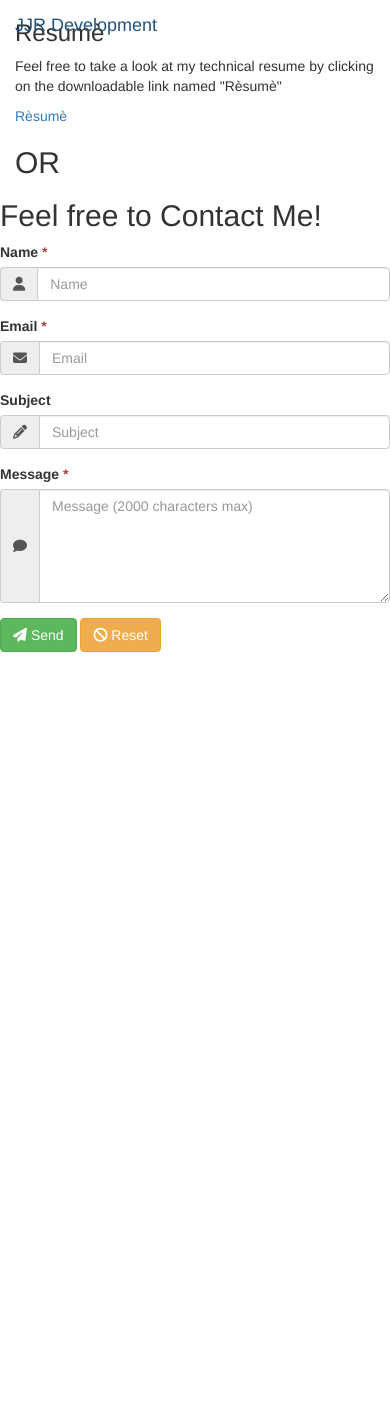
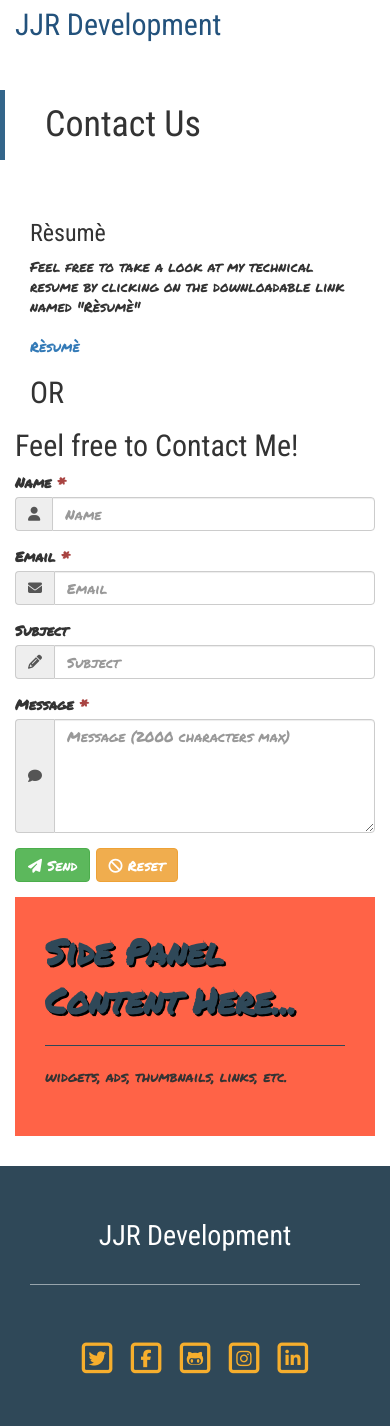
Before and after one commit to JosephBlu/portfolio_pwp, a PHP site: page /contact/index.php in a window 390 px wide; the page is wider, and only the part inside the window is pictured. Before the commit the page ends 652 px from the top of that part, so only its background shows below. Run offline with PHP 8.4, Linux system fonts and the light colour scheme; some libraries are stand-ins or nearby versions.

Commit message:
completed the theme.css sheet and the social media hyperlinks on the footer.php

```diff
--- a/public_html/contact/index.php
+++ b/public_html/contact/index.php
@@ -8,9 +8,18 @@ require_once(dirname(__DIR__) . "/php/partials/head-utils.php");
 ?>
 
 
-<body>
-	<!-- insert header and navbar -->
-	<?php require_once(dirname(__DIR__) . "/php/partials/header.php");?>
+<body class="sfooter content-layout">
+	<div class="sfooter-content">
+
+		<!-- insert header and navbar -->
+		<?php require_once(dirname(__DIR__) . "/php/partials/header.php");?>
+
+		<!-- begin main content page layout -->
+		<main class="container p-t-nav">
+
+			<!-- insert the page title up top -->
+			<?php require_once(dirname(__DIR__) . "/php/partials/page-title.php");?>
+
 
 	<!-- this is the contact Page-->
 <div class="jumbotron-contact">
@@ -77,6 +86,21 @@ require_once(dirname(__DIR__) . "/php/partials/head-utils.php");
 					<div class="col-xs-12">
 						<div id="output-area"></div>
 					</div>
-				</div>
-				</body class="font">
-				</body>
+				</div><!--/.content-panel-->
+			</div><!--/.content-wrap-->
+
+			<!-- side panel -->
+			<div class="col-sm-3 col-sm-pull-9 side-panel">
+				<?php require_once(dirname(__DIR__) . "/php/partials/side-panel.php");?>
+			</div>
+
+		</div><!--/.row-flex-->
+		</main>
+
+	</div><!--/.sfooter-content-->
+
+	<!-- insert footer -->
+	<?php require_once(dirname(__DIR__) . "/php/partials/footer.php");?>
+
+</body>
+</html>
--- a/public_html/css/theme.css
+++ b/public_html/css/theme.css
@@ -27,9 +27,242 @@ h1, .h1,
 h2, .h2,
 h3, .h3,
 h4, .h4 {
-	font-family: 'Roboto', sans-serif;
+	font-family: 'Roboto Condensed', sans-serif;
 }
 
 .lead {
 	font-weight: 300;
 }
+
+/****************************************
+* Main Navbar
+*****************************************/
+
+nav.navbar {
+	-webkit-transition: all 500ms ease;
+	-moz-transition: all 500ms ease;
+	-ms-transition: all 500ms ease;
+	-o-transition: all 500ms ease;
+	transition: all 500ms ease;
+}
+
+.navbar-brand {
+	font-family: 'Roboto Condensed', sans-serif;
+}
+
+.navbar-default {
+	background-color: ghostwhite;
+}
+
+/*custom nav-bar-inverse overrides*/
+.navbar-inverse .navbar-brand {
+	color: white;
+}
+
+.navbar-inverse .navbar-nav>li>a {
+	color: ghostwhite;
+ }
+
+.navbar-inverse .navbar-brand:focus,
+.navbar-inverse .navbar-brand:hover,
+.navbar-inverse .navbar-nav>li>a:focus,
+.navbar-inverse .navbar-nav>li>a:hover {
+	color: black;
+}
+
+/* embiggen nav on med and lrg screens only*/
+@media only screen and (min-width: 992px) {
+	nav.navbar {
+		padding: 40px 0;
+	}
+}
+
+.navbar-inverse {
+	background-color: transparent;
+	border-bottom: 1px solid rgba(255,255,255,0.2);
+}
+
+.navbar-brand{
+	font-size: 3rem;
+}
+
+/****************************************
+* Home Page - Welcome
+*****************************************/
+
+.welcome {
+	background: url("../images/beach.jpg") no-repeat center center;
+	/*background-color: tomato;*/
+	background-attachment: fixed;
+	background-size: cover;
+	min-height: 400px;
+}
+
+.welcome .jumbotron {
+	background: transparent;
+	border-radius: 0;
+	margin: 8rem 0;
+}
+
+.welcome .jumbotron> h1 {
+	color: black;
+	font-family: 'Roboto Condensed', sans-serif;
+	background-color: tomato;
+	font-size: 8em;
+	text-shadow: 3px 3px 0 white;
+	text-transform: uppercase;
+}
+
+.welcome .jumbotron .lead {
+	background: tomato;
+	color: black;
+	display: inline-block;
+	font-weight: 800;
+	padding: 5px 25px;
+	text-shadow: 1px 1px 0 white;
+}
+
+/*styles for sml, med, lrg screens */
+@media only screen and (min-width: 768px) {
+	.welcome .jumbotron {
+		margin: 15rem 0;
+	}
+}
+
+/****************************************
+* Home Page - Featurette
+*****************************************/
+.home-features {
+	padding: 8rem 0;
+}
+
+.featurette {
+	border: 1px solid #222;
+	font-family: 'Roboto', sans-serif;
+	padding: 4rem;
+	margin-bottom: 3rem;
+}
+
+.featurette > p {
+	margin: 0;
+}
+
+/*styles for sm, md, lg screens */
+@media only screen and (min-width: 768px) {
+	.featurette {
+		margin-bottom: 0;
+	}
+}
+
+/****************************************
+* Content Page Layout
+*****************************************/
+
+.content-wrap {
+	padding-bottom: 4em;
+}
+
+.content-panel,
+.side-panel {
+	margin-bottom: 3rem !important;
+}
+
+/* styles for sml, med, and lrg screens */
+
+@media only screen and (min-width: 768px) {
+	.side-panel {
+		min-height: 500px;
+	}
+}
+
+.content-panel {
+	padding-left: 10rem;
+}
+
+
+
+/****************************************
+* Page Title Panel
+*****************************************/
+
+.title-panel {
+	border-left: 5px solid #33658A;
+	margin-top:4rem;
+	margin-bottom: 4rem;
+	padding: 1.5rem 1.5rem 1.5rem 2.5rem;
+}
+
+.title-panel h1 {
+	margin: 0;
+	font-family: 'Roboto Condensed', sans-serif;
+}
+
+.title-panel .breadcrumb {
+	margin-bottom: 0;
+	border-radius: 0;
+}
+
+/****************************************
+* Side Panel
+*****************************************/
+
+.side-panel {
+	background-color: tomato;
+	padding: 3rem;
+}
+
+.side-panel hr {
+	border-color: #2F4858;
+}
+
+.side-panel .lead {
+	color: #2F4858;
+	font-size: 2.5em;
+	font-weight: 800;
+	text-shadow: 2px 2px 0 #000;
+}
+
+/****************************************
+* contact form
+*****************************************/
+
+/* add some margin underneath the reCAPTCHA and the form #output-area */
+.g-recaptcha {
+	margin-bottom: 1.5rem;
+}
+
+#output-area {
+	margin-top: 1.5rem;
+}
+
+/****************************************
+* Footer
+*****************************************/
+
+footer.footer {
+	background-color: #2F4858;
+	color: #fff;
+	padding: 5rem 0;
+}
+
+.foot-logo {
+	border-bottom: 1px solid rgba(255,255,255,0.5);
+	font-size: 2em;
+	margin-bottom: 2em;
+	padding-bottom: 1em;
+	font-family: 'Roboto Condensed', sans-serif;
+}
+
+.foot-link a,
+.foot-link a:visited {
+	color: #F6AE2D;
+	font-size: 1em;
+	text-decoration: none;
+	font-weight: 800;
+}
+
+.foot-link a:hover,
+.foot-link a:active {
+	color: #444;
+	text-decoration: none;
+}
--- a/public_html/index.php
+++ b/public_html/index.php
@@ -7,7 +7,7 @@ $PAGE_TITLE = "JJR - Home";
 require_once("php/partials/head-utils.php");
 ?>
 
-
+<html>
 	<!-- This is for the first section-->
 	<body class="sfooter home-layout">
 		<div class="sfooter-content">
--- a/public_html/php/partials/footer.php
+++ b/public_html/php/partials/footer.php
@@ -2,10 +2,39 @@
 	<div class="container">
 		<div class="col-md-4 col-md-offset-4">
 			<div class="foot-logo">
-				Simple Template Example
+				JJR Development
 			</div>
 			<div class="foot-link">
-<!--				<a href="https://github.com/rlewis2892/simple-template" target="_blank">View this project on GitHub</a>-->
+				<span class="fa-stack fa-lg">
+					<a class="list-group-link" href="https://twitter.com/JJRDevelopment">
+					<i class="fa fa-square-o fa-stack-2x"></i>
+					<i class="fa fa-twitter fa-stack-1x"></i>
+					</a>
+				</span>
+				<span class="fa-stack fa-lg">
+					<a class="list-group-link" href="https://www.facebook.com/JJRDevelopment">
+					<i class="fa fa-square-o fa-stack-2x"></i>
+					<i class="fa fa-facebook fa-stack-1x"></i>
+					</a>
+				</span>
+				<span class="fa-stack fa-lg">
+					<a class="list-group-link" href="https://github.com/JosephBlu">
+					<i class="fa fa-square-o fa-stack-2x"></i>
+					<i class="fa fa-github-alt fa-stack-1x"></i>
+					</a>
+				</span>
+				<span class="fa-stack fa-lg">
+					<a class="list-group-link" href="https://www.instagram.com/jjr_web_dev">
+					<i class="fa fa-square-o fa-stack-2x"></i>
+					<i class="fa fa-instagram fa-stack-1x"></i>
+					</a>
+				</span>
+				<span class="fa-stack fa-lg">
+					<a class="list-group-link" href="https://www.linkedin.com/in/jjrdev">
+					<i class="fa fa-square-o fa-stack-2x"></i>
+					<i class="fa fa-linkedin fa-stack-1x"></i>
+					</a>
+				</span>
 			</div>
 		</div>
 	</div>
--- a/public_html/php/partials/head-utils.php
+++ b/public_html/php/partials/head-utils.php
@@ -16,15 +16,18 @@ $PREFIX = str_repeat("../", $DEPTH_DIFFERENCE);
 <html lang="en">
 	<head>
 		<meta charset="utf-8"/>
-		<meta http-equiv="X-UA-Compatible" content="ie=edge"/>
-		<meta name="viewport" content="width=device- width, initial_scale=1"/>
+		<meta http-equiv="X-UA-Compatible" content="IE=edge"/>
+		<meta name="viewport" content="width=device-width, initial_scale=1"/>
 
 		<link rel="stylesheet" href="https://maxcdn.bootstrapcdn.com/bootstrap/3.3.7/css/bootstrap.min.css"
 				integrity="sha384-BVYiiSIFeK1dGmJRAkycuHAHRg32OmUcww7on3RYdg4Va+PmSTsz/K68vbdEjh4u" crossorigin="anonymous">
 		<!--Font awesome-->
 		<link rel="stylesheet" href="path/to/font-awesome/css/font-awesome.min.css">
 		<script src="https://use.fontawesome.com/a650f26837.js"></script>
-		<link rel="stylesheet" href="css/style.css" type="text/css">
+
+		<!-- My Custom CSS -->
+		<link rel="stylesheet" href="<?php echo $PREFIX;?>css/utilities.css" type="text/css"/>
+		<link rel="stylesheet" href="<?php echo $PREFIX;?>css/theme.css" type="text/css"/>
 
 		<!-- jQuery (necessary for Bootstrap's JavaScript plugins) -->
 		<script src="https://cdnjs.cloudflare.com/ajax/libs/jquery/3.0.0/jquery.min.js"></script>
```
Also changed, not shown: public_html/images/beach.jpg (added).
